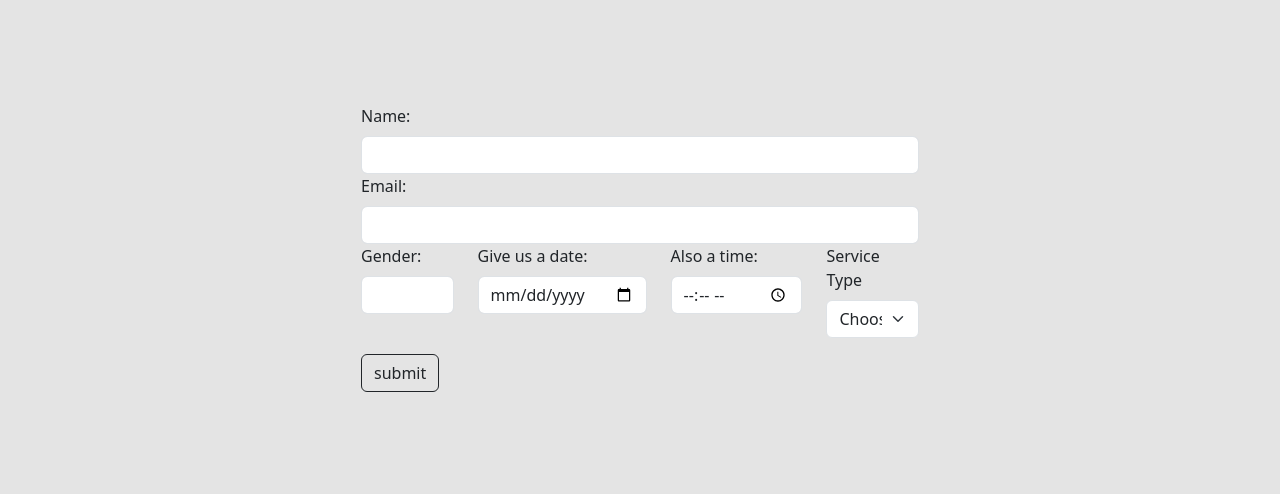
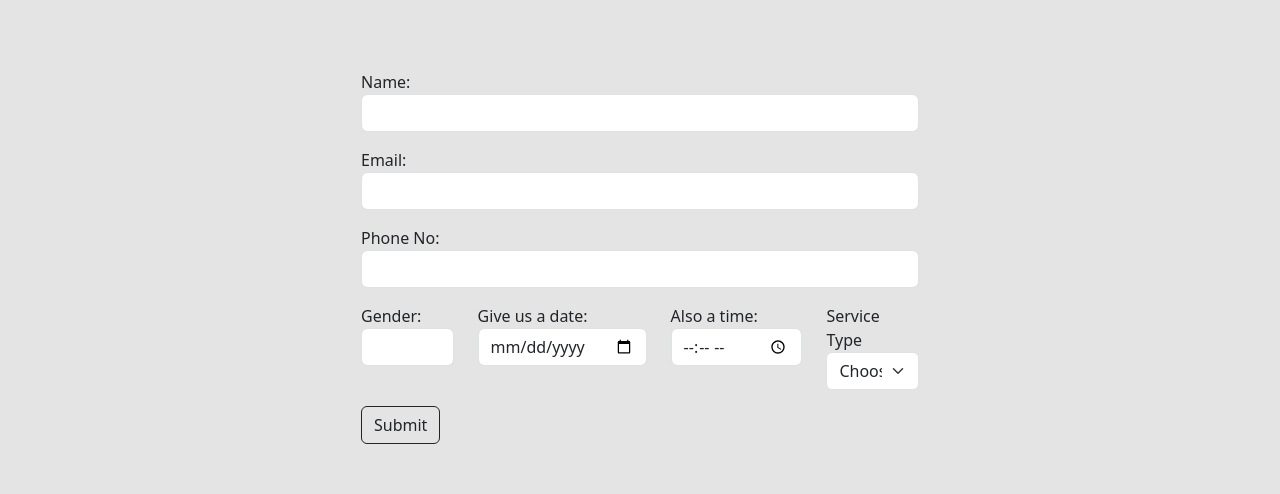
Before and after one commit to EvesLastDescendant/barbershopp, a React (Vite) app: page /bookings in a window 1280 px wide. Shown: the part 140-634 px from the top of the page. Built offline with nearby package versions, Linux system fonts and the light colour scheme.

Commit message:
finished data collection and final display before save

```diff
--- a/src/routes/bookings.jsx
+++ b/src/routes/bookings.jsx
@@ -1,21 +1,32 @@
-import { useState } from "react";
+import { useEffect, useState } from "react";
 import NavBar from "../components/navigationbar";
-import { Container, Form, Button, Row } from 'react-bootstrap';
+import { Container, Form, Button, Row, Modal, ModalBody, ModalFooter, Table } from 'react-bootstrap';
 import { Col } from 'react-bootstrap';
 
 function Bookings() {
     const [bookingList, setBookingList] = useState([])
+    const [selectOptn, setSelectOptn] = useState("")
+    const [show, setShow] = useState(false)
     const [formdata, setFormdata] = useState({
         name: "",
         mail: "",
+        cell: "",
         gender: "",
         date:"",
         time: "",
+        location: "",
     })
-    const [selectOptn, setSelectOptn] = useState("")
+
+    const index = bookingList.length - 1
+
+    useEffect(() => {
+        const lastBooking = bookingList.length > 0 ? bookingList[index] : null
+        console.log(bookingList)
+        console.log(`Last booking: ${JSON.stringify(lastBooking)}`)
+    }, [bookingList, index])
 
     function addBookings(booking) {
-        setBookingList((bookingList) => [...bookingList, booking])
+        setBookingList([...bookingList, booking])
     }
 
     function handleSubmit(e) {
@@ -24,12 +35,15 @@ function Bookings() {
         if(!formdata.name) return console.log("empty form")
 
         const newBooking = {
+            id: Date.now(),
             name: formdata.name,
             email: formdata.mail,
+            cell: formdata.cell,
             gender: formdata.gender,
             date: formdata.date,
             time: formdata.time,
-            service: selectOptn
+            service: selectOptn,
+            ...(selectOptn === "Home" ? {location: formdata.location} : "")
         }
 
         console.log(`booking list: ${JSON.stringify(newBooking)}`)
@@ -40,12 +54,14 @@ function Bookings() {
             ...formdata,
             name: "",
             mail: "",
+            cell: "",
             gender: "",
             date: "",
             time: "",
         })
 
         setSelectOptn("")
+        setShow(true)
     }
 
     function handleChange(e) {
@@ -67,43 +83,90 @@ function Bookings() {
             <div className="bookings-navbar">
                 <NavBar />
             </div>
-            <div style={{minHeight: 10, height: 150}}></div>
+            <div style={{minHeight: 10, height: 100}}></div>
             <Container>
                 <div className="form">
                     <Form action="" onSubmit={handleSubmit}>
                         <Form.Group>
-                            <Form.Label htmlFor="name">Name: </Form.Label>
+                            <Form.Label htmlFor="name" className="mb-0 mt-3">Name: </Form.Label>
                             <Form.Control type="text" id="name" name="name" value={formdata.name} autoComplete="true" onChange={handleChange} />
                         </Form.Group>
                         <Form.Group>
-                            <Form.Label htmlFor="mail">Email: </Form.Label>
+                            <Form.Label htmlFor="mail" className="mb-0 mt-3">Email: </Form.Label>
                             <Form.Control type="mail" id="mail" name="mail" value={formdata.mail} autoComplete="true" onChange={handleChange}/>
+                        </Form.Group>
+                        <Form.Group>
+                            <Form.Label htmlFor="cell" className="mb-0 mt-3">Phone No: </Form.Label>
+                            <Form.Control type="tel" id="cell" name="cell" value={formdata.cell} autoComplete="true" onChange={handleChange} />
                         </Form.Group>
                         <Form.Group className="mb-3">
                             <Row>
                                 <Col>
-                                    <Form.Label htmlFor="gender">Gender: </Form.Label>
+                                    <Form.Label htmlFor="gender" className="mb-0 mt-3">Gender: </Form.Label>
                                     <Form.Control type="text" id="gender" name="gender" value={formdata.gender} onChange={handleChange} autoComplete="false" />
                                 </Col>
                                 <Col>
-                                    <Form.Label htmlFor="date">Give us a date: </Form.Label>
+                                    <Form.Label htmlFor="date" className="mb-0 mt-3">Give us a date: </Form.Label>
                                     <Form.Control type="date" id="date" name="date" value={formdata.date} onChange={handleChange} style={{ cursor: "pointer" }} autoComplete="false" />
                                 </Col>
                                 <Col>
-                                    <Form.Label htmlFor="time">Also a time: </Form.Label>
+                                    <Form.Label htmlFor="time" className="mb-0 mt-3">Also a time: </Form.Label>
                                     <Form.Control type="time" id="time" name="time" value={formdata.time} onChange={handleChange} style={{ cursor: "pointer" }} autoComplete="false" />
                                 </Col>
                                 <Col>
-                                    <Form.Label htmlFor="select" >Service Type</Form.Label>
+                                    <Form.Label htmlFor="select" className="mb-0 mt-3">Service Type</Form.Label>
                                     <Form.Select id="select" value={selectOptn} style={{ cursor: "pointer" }} onChange={handleSelect}>
                                         <option>Choose a Service</option>
-                                        <option value="home" >Home</option>
-                                        <option value="shop" >Shop</option>
+                                        <option value="Home" >Home</option>
+                                        <option value="Shop" >Shop</option>
                                     </Form.Select>
                                 </Col>
                             </Row>
                         </Form.Group>
-                        <Button variant="outline-dark"  type="submit">submit</Button>
+                        <Button variant="outline-dark"  type="submit">Submit</Button>
+                        <Modal show={show} size={"lg"} onHide={() => {setShow(false)}}>
+                            <Modal.Header closeButton>
+                                <Modal.Title>Customer Details</Modal.Title>
+                            </Modal.Header>
+                            <ModalBody>
+                                {
+                                    bookingList.length > 0 && (
+                                        <>
+                                            <Container>
+                                                <Table striped bordered hover responsive>
+                                                    <thead>
+                                                        <tr>
+                                                            <th>id num</th>
+                                                            <th>Name</th>
+                                                            <th>Email</th>
+                                                            <th>Booked Date</th>
+                                                            <th>Time</th>
+                                                            <th>Service Type</th>
+                                                        </tr>
+                                                    </thead>
+                                                    <tbody>
+                                                        <tr>
+                                                            <td>{bookingList[index].id}</td>
+                                                            <td>{bookingList[index].name}</td>
+                                                            <td>{bookingList[index].email}</td>
+                                                            <td>{bookingList[index].date}</td>
+                                                            <td>{bookingList[index].time}</td>
+                                                            <td>{bookingList[index].service}</td>
+                                                        </tr>
+                                                    </tbody>
+                                                </Table>
+                                            </Container>
+                                        </>
+                                    )
+                                }
+                            </ModalBody>
+                            <ModalFooter>
+                                <Container className="clearfix">
+                                    <Button variant="outline-success" className="float-start" onClick={() => {setShow(false)}}>Save</Button>
+                                    <Button variant="outline-danger" className="float-end" onClick={() => {setShow(false)}}>Cancel</Button>
+                                </Container>
+                            </ModalFooter>
+                        </Modal>
                     </Form>
                 </div>
             </Container>
```
